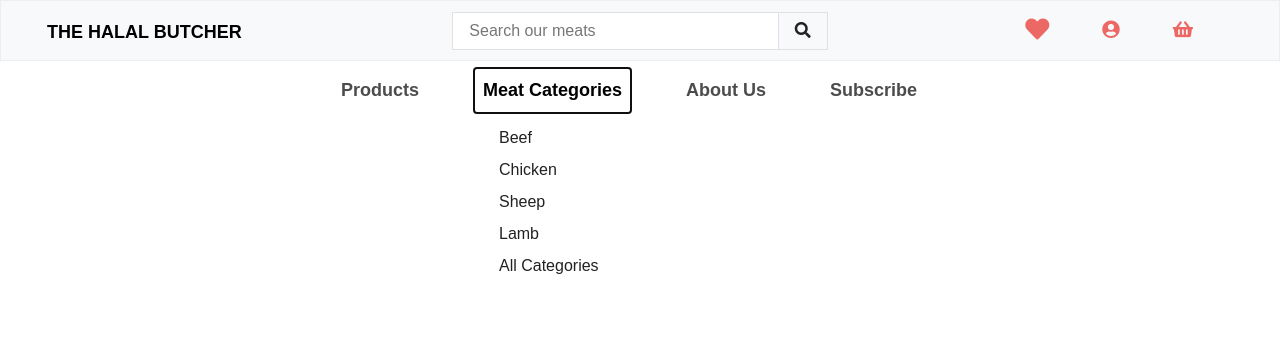
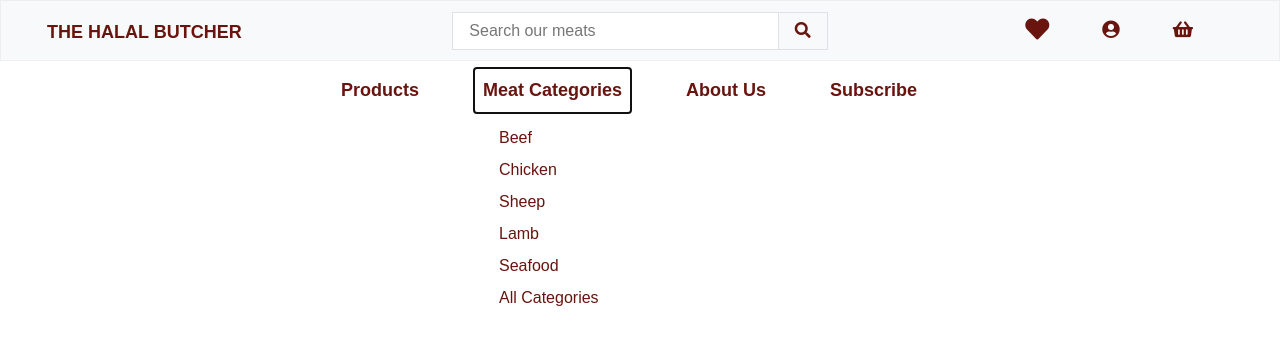
Before and after one commit to legenduzair/the-halal-butcher, a Django app: template templates/base.html in a window 1280 px wide, after a click on "Meat Categories". Shown: the top 345 px of the page. Run offline with Django 3.2, Linux system fonts and the light colour scheme; the template is opened without the code that fills it, so the values that code supplies are empty; some libraries are stand-ins or nearby versions; some web fonts are replaced.

Commit message:
Edit minor css and html styles

```diff
--- a/home/templates/index.html
+++ b/home/templates/index.html
@@ -3,7 +3,7 @@
 
 {% block content %}
 <section>
-    <div class="container-fluid">
+    <div class="container-fluid bg-light px-5 pb-5">
         <div class="row">
             <div class="col-7 m-auto">
                 <div class="main-banner"></div>
@@ -12,7 +12,7 @@
     </div>
 </section>
 
-<section class="pt-5">
+<section>
     <div class="container-fluid px-5 pb-5 my-5 bg-light">
         <div class="my-5 about-us-heading">
             <h2>About Us...</h2>
--- a/static/css/style.css
+++ b/static/css/style.css
@@ -18,6 +18,10 @@ html {
 
  .bg-light {
     background-color: #f8f9fa!important;
+ }
+
+ i, a {
+    color: #69140E !important;
  }
 
 .main-banner {
--- a/templates/includes/main-nav.html
+++ b/templates/includes/main-nav.html
@@ -18,6 +18,7 @@
                 <a href="" class="dropdown-item">Chicken</a>
                 <a href="" class="dropdown-item">Sheep</a>
                 <a href="" class="dropdown-item">Lamb</a>
+                <a href="" class="dropdown-item">Seafood</a>
                 <a href="" class="dropdown-item">All Categories</a>
             </div>
         </li>
```
